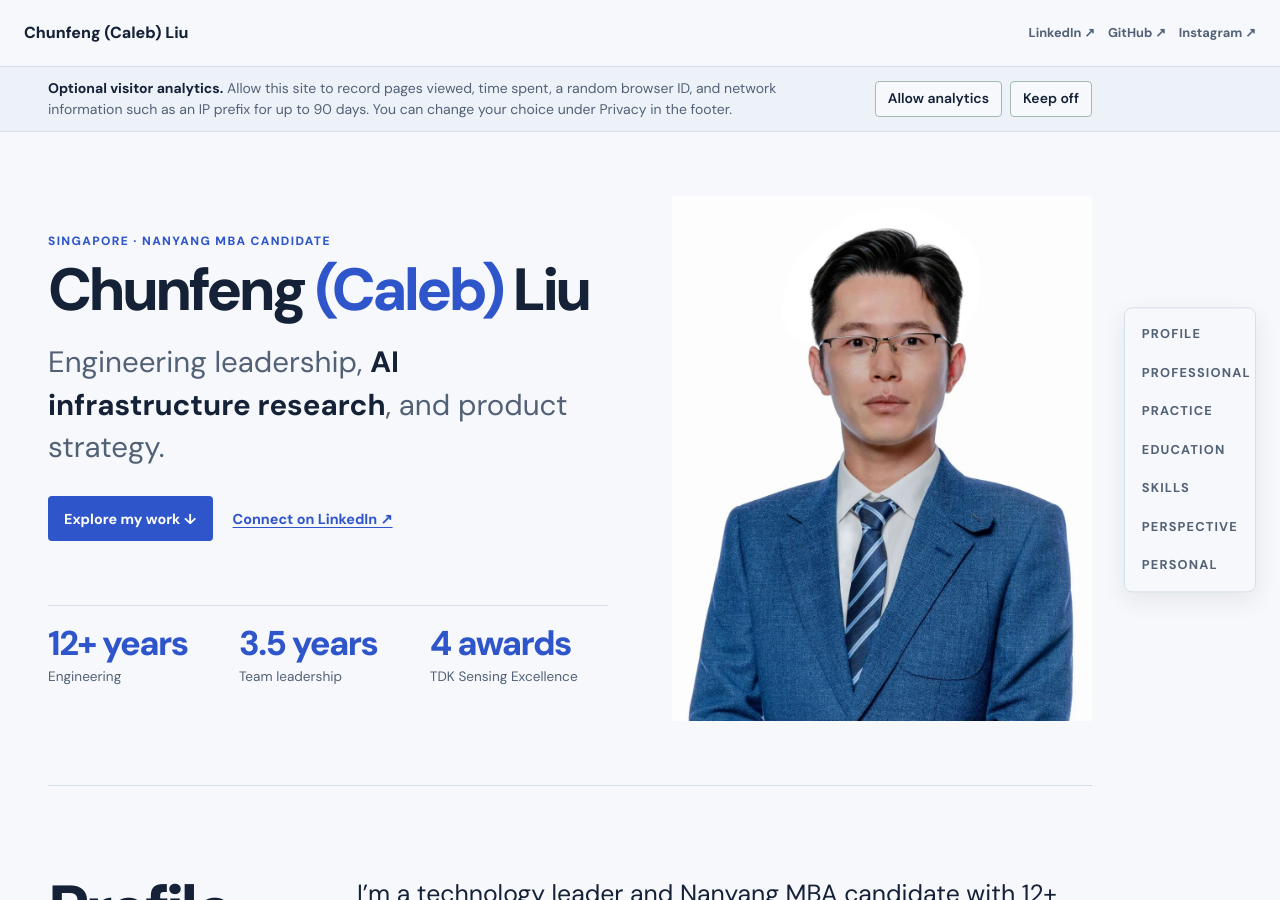
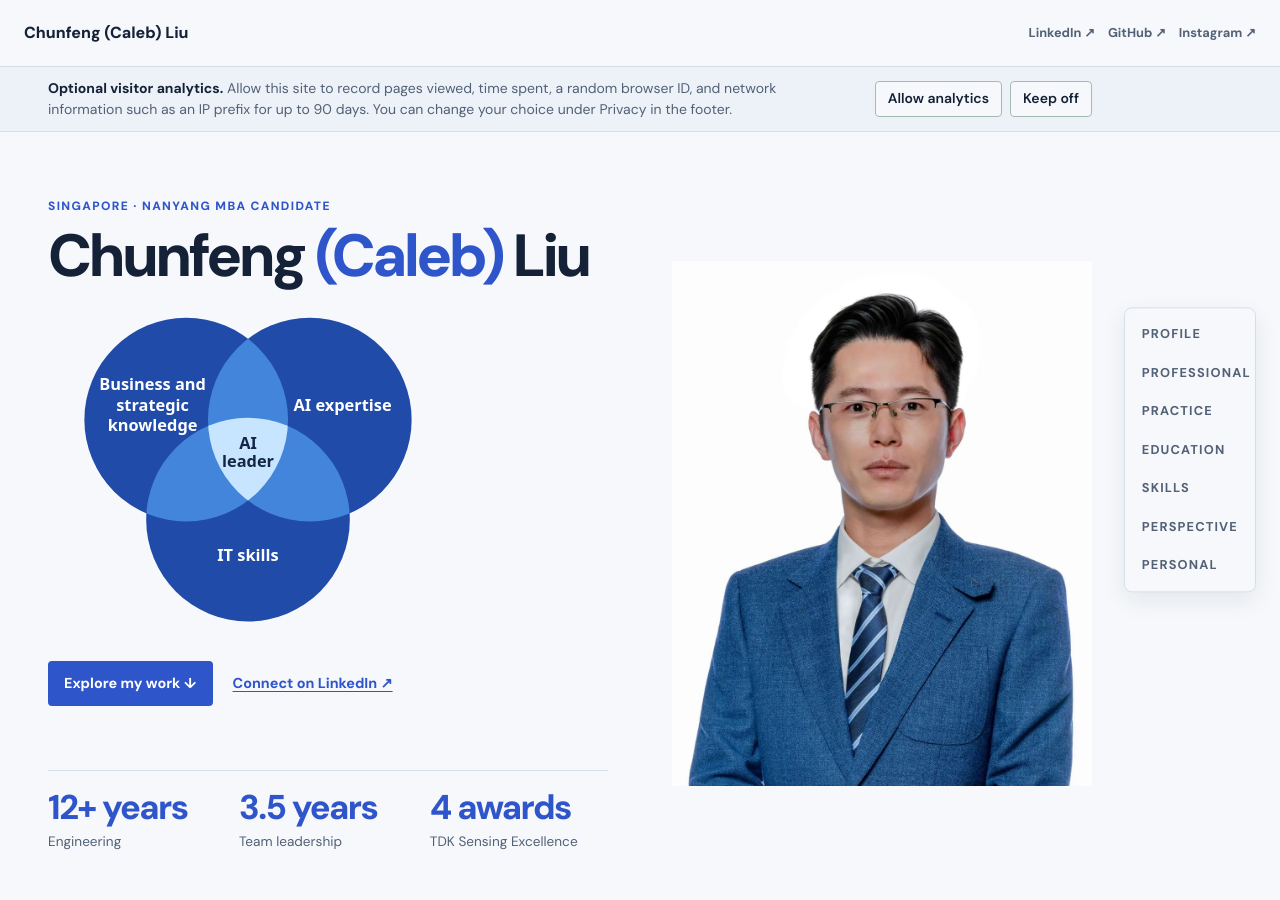
Before and after one commit to sprindy/chunfeng_liu.github.io, a Jekyll site: the page built from index.html, in a window 1280 px wide and 900 px high. Built offline with Jekyll 4.4.1, drawn with Linux system fonts in a browser that asks for light colours; some web fonts are replaced.

Commit message:
Show the three dimensions of AI leadership beneath the profile name

```diff
--- a/index.html
+++ b/index.html
@@ -5,7 +5,28 @@ layout: default
   <div class="hero-inner">
     <p class="eyebrow">Singapore · Nanyang MBA candidate</p>
     <h1 id="name">Chunfeng <span>(Caleb)</span> Liu</h1>
-    <p class="hero-summary">Engineering leadership, <strong>AI infrastructure research</strong>, and product strategy.</p>
+    <svg viewBox="0 0 440 360" role="img" aria-labelledby="rings-title" style="display:block;width:100%;max-width:25rem;height:auto;margin:1rem 0">
+      <title id="rings-title">AI leader at the intersection of business and strategic knowledge, AI expertise, and IT skills</title>
+      <defs>
+        <clipPath id="business-ring"><circle cx="152" cy="125" r="112"/></clipPath>
+        <clipPath id="expertise-ring"><circle cx="288" cy="125" r="112"/></clipPath>
+      </defs>
+      <g fill="#204ba8">
+        <circle cx="152" cy="125" r="112"/><circle cx="288" cy="125" r="112"/><circle cx="220" cy="235" r="112"/>
+      </g>
+      <g fill="#4385db">
+        <circle cx="288" cy="125" r="112" clip-path="url(#business-ring)"/>
+        <circle cx="220" cy="235" r="112" clip-path="url(#business-ring)"/>
+        <circle cx="220" cy="235" r="112" clip-path="url(#expertise-ring)"/>
+      </g>
+      <g clip-path="url(#business-ring)"><circle cx="220" cy="235" r="112" fill="#c8e5ff" clip-path="url(#expertise-ring)"/></g>
+      <g text-anchor="middle" fill="white" font-family="system-ui,sans-serif" font-size="18" font-weight="600">
+        <text x="115" y="92"><tspan x="115">Business and</tspan><tspan x="115" dy="23">strategic</tspan><tspan x="115" dy="23">knowledge</tspan></text>
+        <text x="324" y="116">AI expertise</text>
+        <text x="220" y="280">IT skills</text>
+        <text x="220" y="157" fill="#142548" font-weight="700"><tspan x="220">AI</tspan><tspan x="220" dy="20">leader</tspan></text>
+      </g>
+    </svg>
     <div class="actions">
       <a class="button" href="#work">Explore my work ↓</a>
       <a class="hero-link" href="https://www.linkedin.com/in/caleb-liu-6a361011a/">Connect on LinkedIn ↗</a>
```
